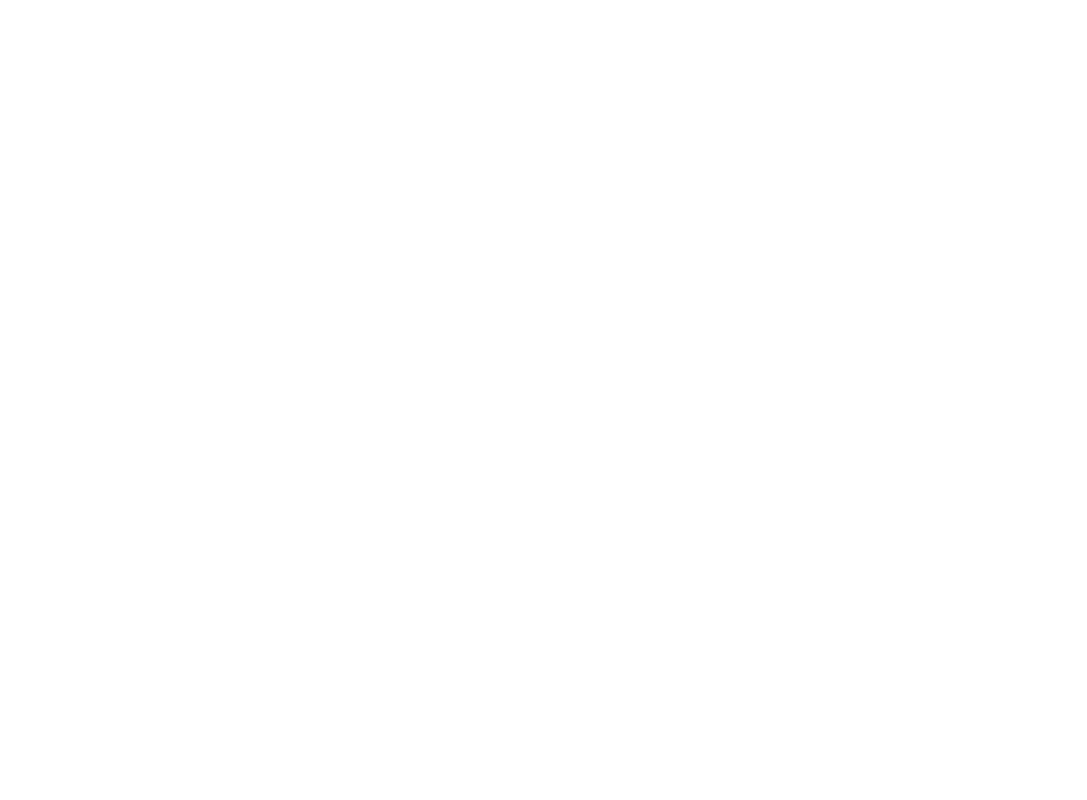
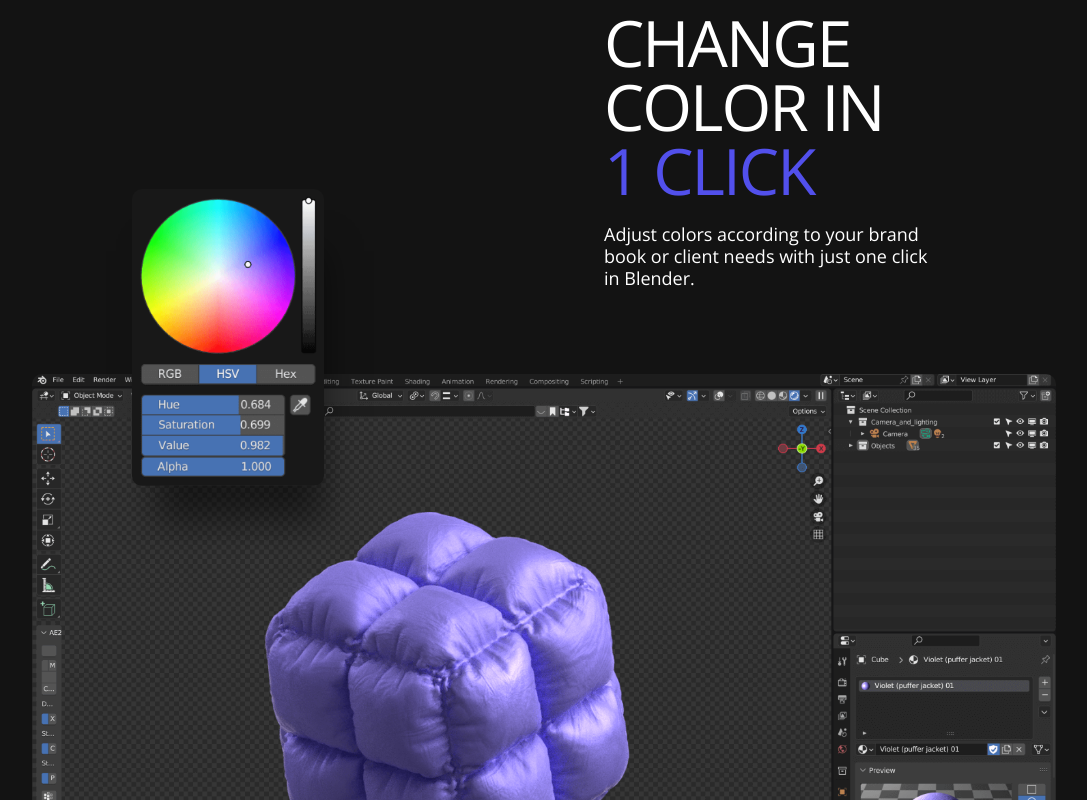
Before and after one commit to Fred-omojole/creative-studio-landing-page, a Next.js app: page / in a window 1280 px wide. Shown: the part 5280-6080 px from the top of the page, without its empty margins (96-1183 px from the left). Before the commit the page ends 5101 px from the top, so only its background shows below. Built offline with nearby package versions, Linux system fonts and the light colour scheme.

Commit message:
Display fixes

```diff
--- /dev/null
+++ b/app/(home)/Display.tsx
@@ -0,0 +1,43 @@
+import Image from "next/image";
+
+const Display = () => {
+  return (
+    <section className=" block black lg:pt-[150px] lg:pr-[10vw] lg:pb-[160px] lg:pl-[10vw] md:pt-[120px] md:pr-[4vw] md:pb-[120px] md:pl-[4vw] overflow-hidden pt-[100px] pr-[6vw] pb-[100px] pl-[6vw]     ">
+      <div className="w-[100%] justify-end item-start flex ">
+        <div className=" lg:w-[50%] md:w-[80%] lg:pl-[60px] lg:pr-[114px] pl-0 pr-[4vw] w-[96%] ">
+          <div className="text-left text-[#fff] text-[20px]">Easy Settings</div>
+          <div className="mt-[20px] mb-[20px]">
+            <h3 className="uppercase lg:leading-[64px] font-[400] lg:text-[64px] tracking-[-2px] mt-0 mb-0 text-[#fff] leading-[52px] text-[54px] md:text-[56px] md:leading-[56px] ">
+              Change color in <br />
+              <span className="text-[#5250ec]">1 click</span>
+            </h3>
+          </div>
+          <div className="text-[18px] font-400 leading-[22px] text-[#fff]">
+            Adjust colors according to your brand book or client needs with just
+            one click in Blender.
+          </div>
+        </div>
+      </div>
+
+      <div className="">
+        <Image
+          className="z-10 lg:w-[15vw] md:rounded-[10px] rounded-[8px] mt-[80px] ml-[8vw]  lg:mt-[-100px] lg:ml-[100px]  w-[22vw] md:ml-[57px] relative overflow-hidden shadow2"
+          src="/images/color.png"
+          alt="image"
+          width={600}
+          height={600}
+        />
+
+        <Image
+          className="w-[85vw] md:w-[100%] lg:mt-[-112px] overflow-hidden md:rounded-[10px] md:mt-[-51px] mt-[-76px] rounded-[8px]"
+          src="/images/blender.png"
+          alt="image"
+          width={600}
+          height={600}
+        />
+      </div>
+    </section>
+  );
+};
+
+export default Display;
--- a/app/globals.css
+++ b/app/globals.css
@@ -36,3 +36,11 @@
 .shadow {
   box-shadow: 37px 59px 70px 4px rgba(0, 0, 0, 0.15);
 }
+
+.black{
+  background-color: #131313;
+}
+
+.shadow2{
+  box-shadow: 12px 49px 34px -13px rgba(0, 0, 0, .5);
+}
--- a/app/page.tsx
+++ b/app/page.tsx
@@ -1,3 +1,4 @@
+import Display from "./(home)/Display";
 import Header from "./(home)/Header";
 import Hero from "./(home)/Hero";
 import Project from "./(home)/Project";
@@ -7,7 +8,8 @@
     <main>
       <Header />
       <Hero />
-      <Project/>
+      <Project />
+      <Display />
     </main>
   );
 }
```
Also changed, not shown: public/images/blender.png (added), public/images/color.png (added).
